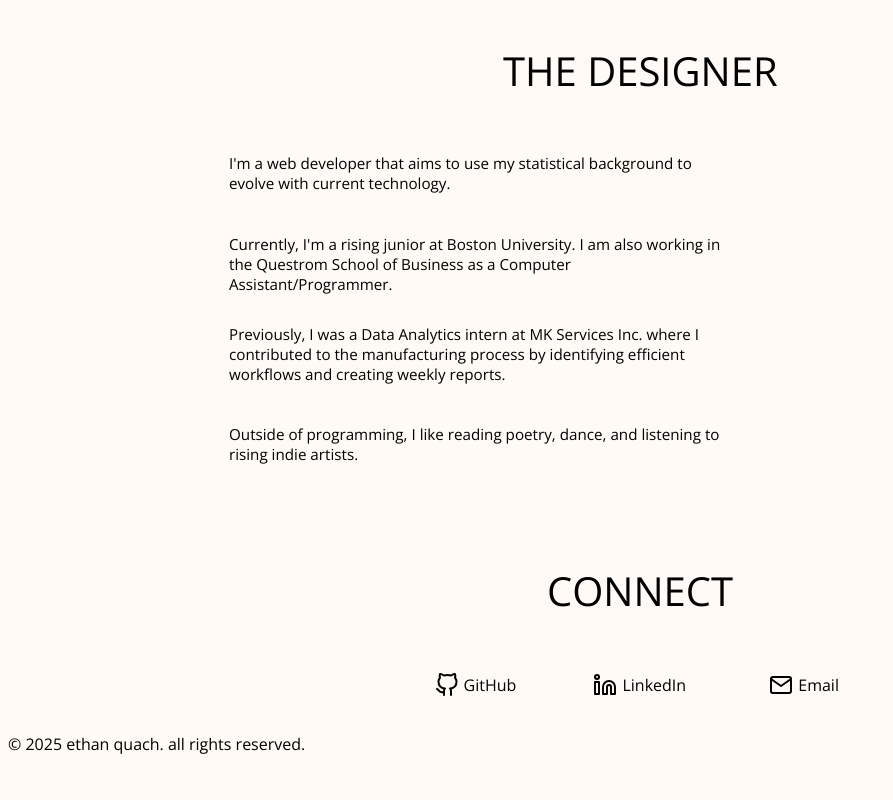
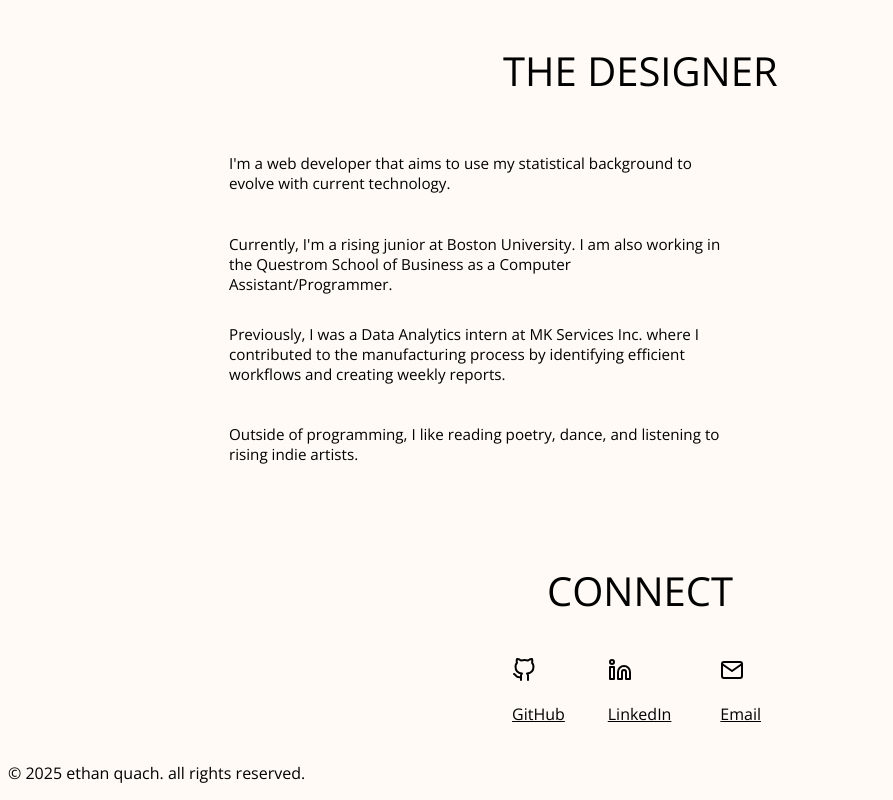
Before and after one commit to Ethans-Git/portfolio-website, a plain HTML site: page index.html in a window 1280 px wide. Shown: the part 3485-4285 px from the top of the page, without its empty margins (0-893 px from the left). Before the commit the page ends 4256 px from the top, so only its background shows below. Drawn offline with nearby package versions, Linux system fonts and the light colour scheme.

Commit message:
Fixed hyperlinks for contact

```diff
--- a/index.html
+++ b/index.html
@@ -255,18 +255,24 @@
                 <p>CONNECT</p>
             </div>
             <div class="contactinformation growin">
-                <div class="linkcard github">
+                <a href="https://github.com/Ethans-Git?tab=repositories" class="linkcard github">
+                <div>
                     <img src="./github.svg" />
                     <p>GitHub </p>
                 </div>
-                <div class="linkcard linkedin">
+                </a>
+                <a href="https://www.linkedin.com/in/ethanquachprofessional" class="linkcard linkedin">
+                <div>
                     <img src="./linkedin.svg" />
                     <p>LinkedIn </p>
                 </div>
-                <div class="linkcard email">
+                </a>
+                <a href="mailto:ethanquach164@gmaill.com" class="linkcard email">
+                <div>
                     <img src="./mail.svg" />
                     <p>Email </p>
                 </div>
+                </a>
             </div>
         </div>
     </section>
--- a/styles.css
+++ b/styles.css
@@ -226,7 +226,7 @@ body {
 }
 
 .contactinformation {
-    width: 65%;
+    width: 80%;
     display: flex;
     justify-content: center;
 }
@@ -236,7 +236,8 @@ body {
     font-size:2vh;
     justify-content: center;
     gap: 5px;
-    width: 20%;
+    width: 10%;
+    color: black;
 }
 
 .intro {
```
Also changed, not shown: 1 other file.
